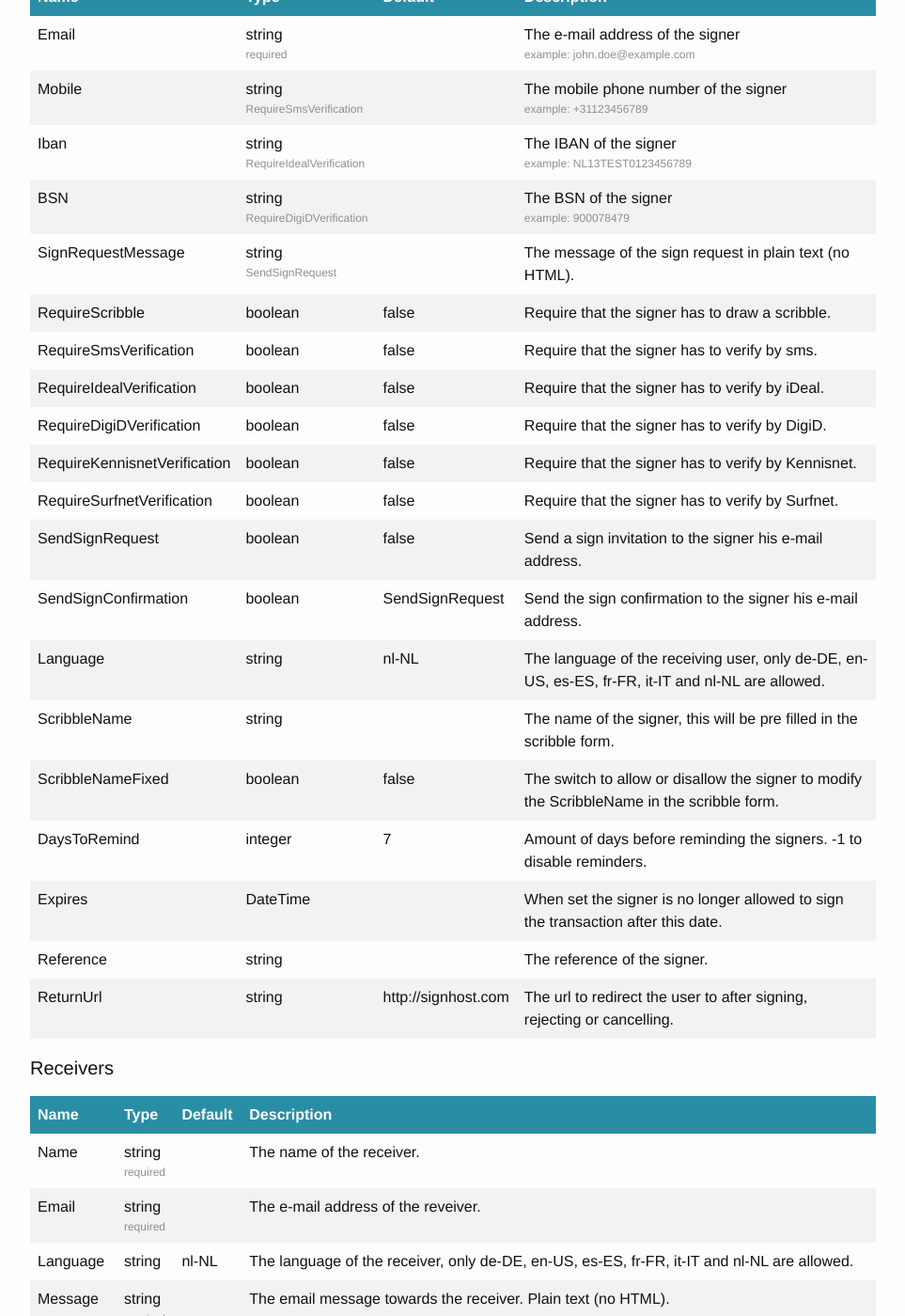
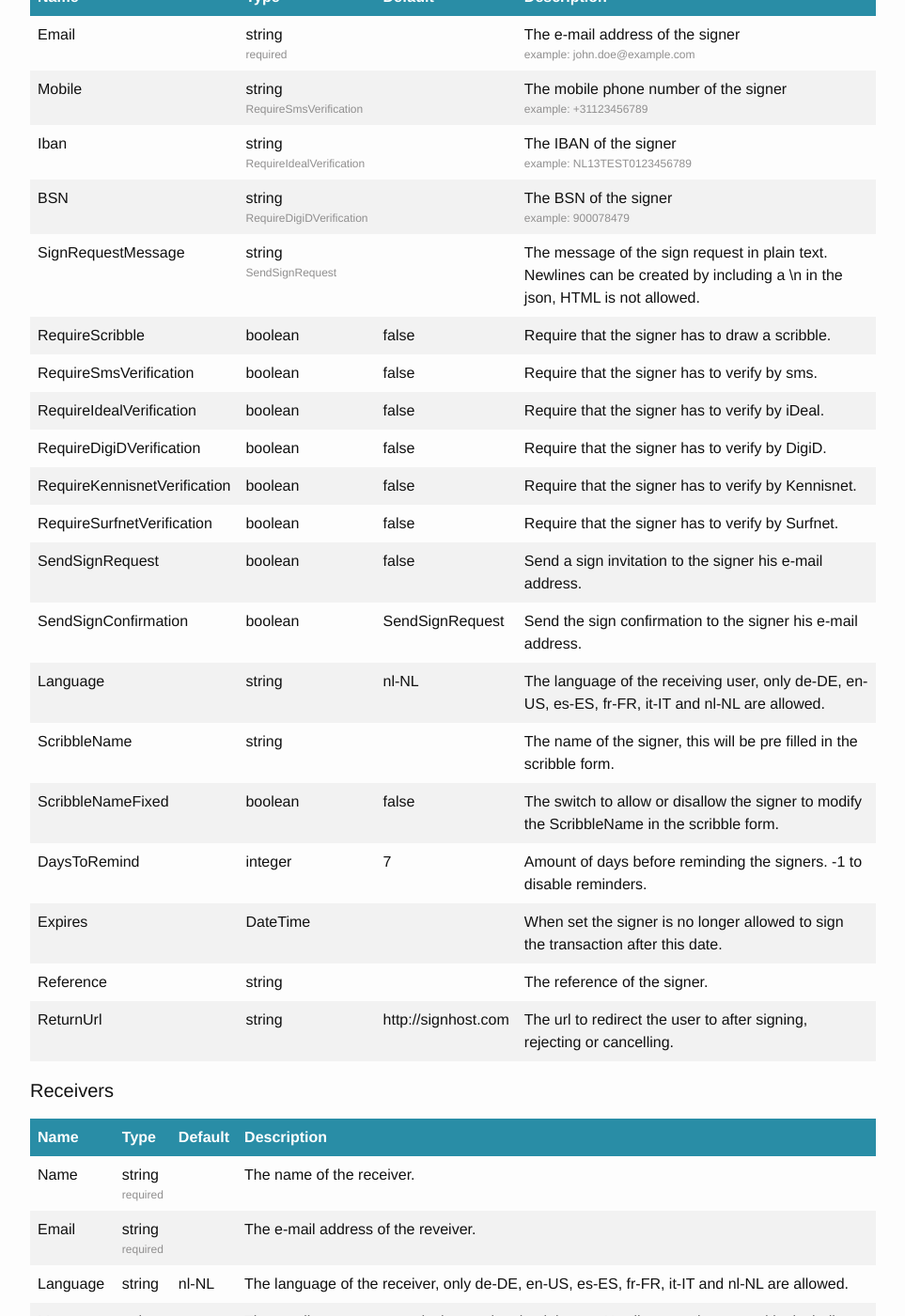
Before and after one commit to markohantula/evidos.github.io, a Jekyll site: the page built from endpoints.html, in a window 1280 px wide and 1400 px high, scrolled down 3689 px. Shown: the whole window at 94% size, without its empty margins (158-1121 px from the left). Built offline with Jekyll 4.4.1, drawn with Linux system fonts in a browser that asks for light colours; some of the changed text lies outside the part shown.

Commit message:
SIG-902 Newline information for SignRequestMessage (#25)

```diff
--- a/_data/api-swagger.yaml
+++ b/_data/api-swagger.yaml
@@ -142,7 +142,7 @@ paths:
                       type: boolean
                     SignRequestMessage:
                       required: SendSignRequest
-                      description: The message of the sign request in plain text (no HTML).
+                      description: The message of the sign request in plain text. Newlines can be created by including a \n in the json, HTML is not allowed.
                       type: string
                     SendSignConfirmation:
                       required: false
@@ -202,7 +202,7 @@ paths:
                     Message:
                       type: string
                       required: true
-                      description: The email message towards the receiver. Plain text (no HTML).
+                      description: The email message towards the receiver in plain text. Newlines can be created by including a \n in the json, HTML is not allowed.
                     Reference:
                       type: string
                       required: false
```
